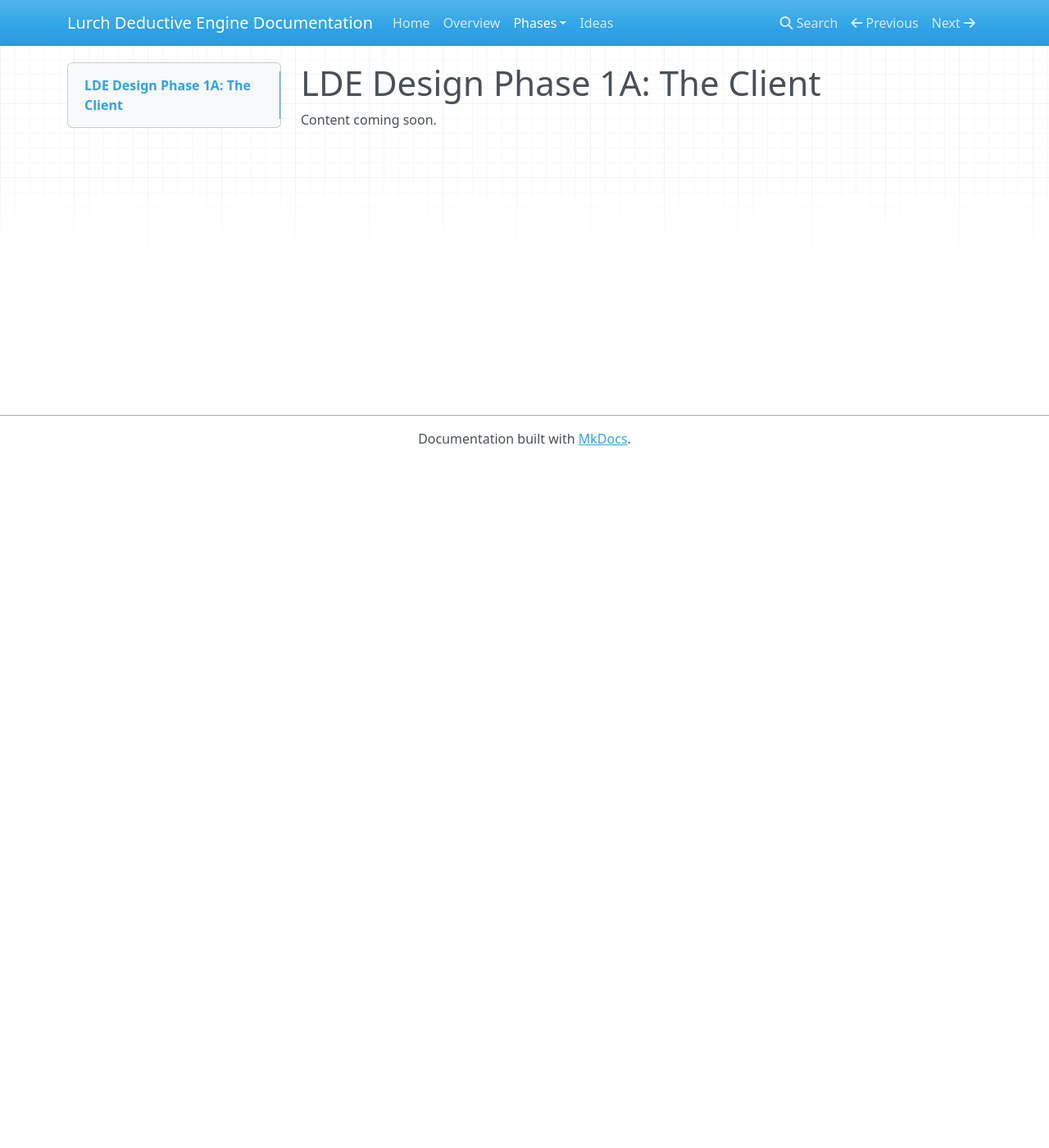
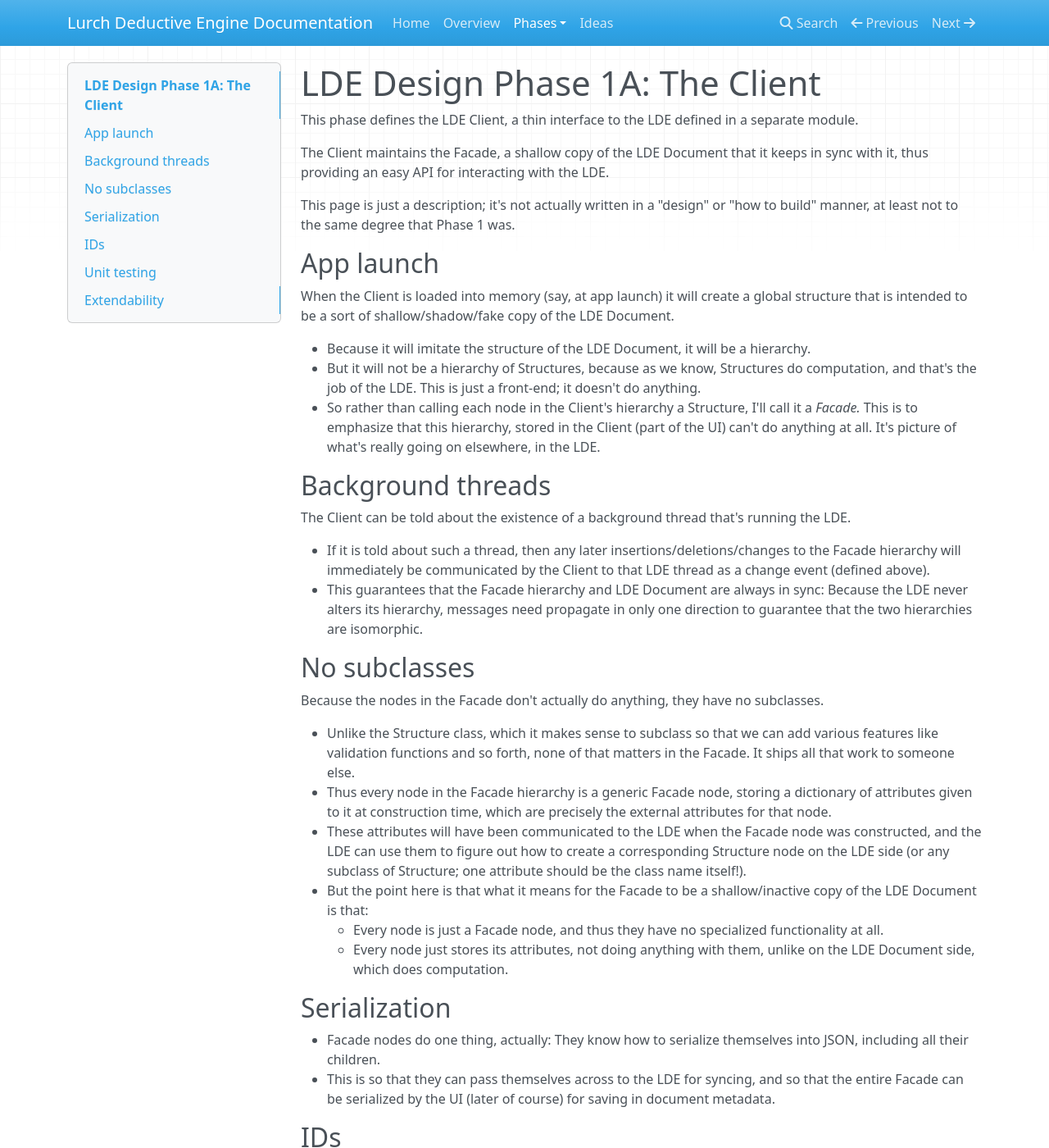
Before and after one commit to lurchmath/lde, an MkDocs documentation site: the page built from docs/phase1a-client.md, in a window 1280 px wide and 1400 px high. Shown: the whole window at 82% size. Built offline with MkDocs 1.6.1, drawn with Linux system fonts in a browser that asks for light colours; nearby versions of some CDN libraries; old or Windows-style settings are respelled for this version of MkDocs; some of the changed text lies outside the part shown.

Commit message:
Adds Design Phase 1A docs

```diff
--- a/docs/phase1a-client.md
+++ b/docs/phase1a-client.md
@@ -1,4 +1,119 @@
 
 # LDE Design Phase 1A: The Client
 
-Content coming soon.
+This phase defines the LDE Client, a thin interface to the LDE defined in a
+separate module.
+
+The Client maintains the Facade, a shallow copy of the LDE Document that it
+keeps in sync with it, thus providing an easy API for interacting with the
+LDE.
+
+This page is just a description; it's not actually written in a "design" or
+"how to build" manner, at least not to the same degree that Phase 1 was.
+
+## App launch
+
+When the Client is loaded into memory (say, at app launch) it will create a
+global structure that is intended to be a sort of shallow/shadow/fake copy
+of the LDE Document.
+
+ * Because it will imitate the structure of the LDE Document, it will be
+   a hierarchy.
+ * But it will not be a hierarchy of Structures, because as we know,
+   Structures do computation, and that's the job of the LDE.  This is
+   just a front-end; it doesn't do anything.
+ * So rather than calling each node in the Client's hierarchy a
+   Structure, I'll call it a *Facade.*  This is to emphasize that this
+   hierarchy, stored in the Client (part of the UI) can't do anything at
+   all.  It's picture of what's really going on elsewhere, in the LDE.
+
+## Background threads
+
+The Client can be told about the existence of a background thread that's
+running the LDE.
+
+ * If it is told about such a thread, then any later
+   insertions/deletions/changes to the Facade hierarchy will immediately
+   be communicated by the Client to that LDE thread as a change event
+   (defined above).
+ * This guarantees that the Facade hierarchy and LDE Document are always
+   in sync:  Because the LDE never alters its hierarchy, messages need
+   propagate in only one direction to guarantee that the two hierarchies
+   are isomorphic.
+
+## No subclasses
+
+Because the nodes in the Facade don't actually do anything, they have no
+subclasses.
+
+ * Unlike the Structure class, which it makes sense to subclass so that
+   we can add various features like validation functions and so forth,
+   none of that matters in the Facade.  It ships all that work to
+   someone else.
+ * Thus every node in the Facade hierarchy is a generic Facade node,
+   storing a dictionary of attributes given to it at construction time,
+   which are precisely the external attributes for that node.
+ * These attributes will have been communicated to the LDE when the
+   Facade node was constructed, and the LDE can use them to figure out
+   how to create a corresponding Structure node on the LDE side (or any
+   subclass of Structure; one attribute should be the class name
+   itself!).
+ * But the point here is that what it means for the Facade to be a
+   shallow/inactive copy of the LDE Document is that:
+    * Every node is just a Facade node, and thus they have no
+      specialized functionality at all.
+    * Every node just stores its attributes, not doing anything with
+      them, unlike on the LDE Document side, which does computation.
+
+## Serialization
+
+ * Facade nodes do one thing, actually:  They know how to serialize
+   themselves into JSON, including all their children.
+ * This is so that they can pass themselves across to the LDE for syncing,
+   and so that the entire Facade can be serialized by the UI (later of
+   course) for saving in document metadata.
+
+## IDs
+
+Each Facade node will be given, at the time it's created, an ID unique
+among all nodes in the Facade hierarchy.
+
+ * This unique ID will be part of what's communicated in the change event
+   to the LDE, so that the corresponding Structure created in the LDE can
+   have the same ID.
+ * Thus future change events from the Client to the LDE can reference nodes
+   in the hierarchy by this common ID system.
+ * Similarly, when the LDE sends out signals about new computed attributes
+   being stored in the LDE Document, it will mention these unique IDs to
+   unambiguously indicate in which node the new computed attribute is
+   stored.
+ * The Client will then store the same computed attribute in the
+   corresponding Facade node, so that it is accessible to the entire UI as
+   well.
+
+## Unit testing
+
+ * Verify that the Facade hierarchy can be built and works independent of
+   the LDE
+ * Verify that if you connect it to an LDE background thread, the documents
+   stay in sync
+ * Verify that the same tests done in Phase 1 can be done also through this
+   "API" to the LDE
+ * All further testing of interludes and phases defined below has the
+   option of using the Client or not, depending on what's best for testing
+   in that particular instance.
+
+## Extendability
+
+ * The LDE is free to expose to clients any other functionality it sees
+   fit.  That is, interaction with the LDE is not limited to syncing the
+   Facade with the LDE Document and waiting for computed responses.
+ * For instance, one type of response that should only be produced when
+   specifically asked for is a "verbose feedback" response, like what we
+   get in the old desktop Lurch by double-clicking a traffic light.  This
+   is too much work to create for every step of work, but should be created
+   only when needed.
+ * Thus the LDE could expose a computeVerboseFeedback() function that took
+   the unique ID of an LDE Document structure as input and later sent back
+   a message with the corresponding verbose feedback (in HTML form) as the
+   result.
```
Also changed, not shown: site/index.html, site/phase1a-client/index.html, site/search/search_index.json.
